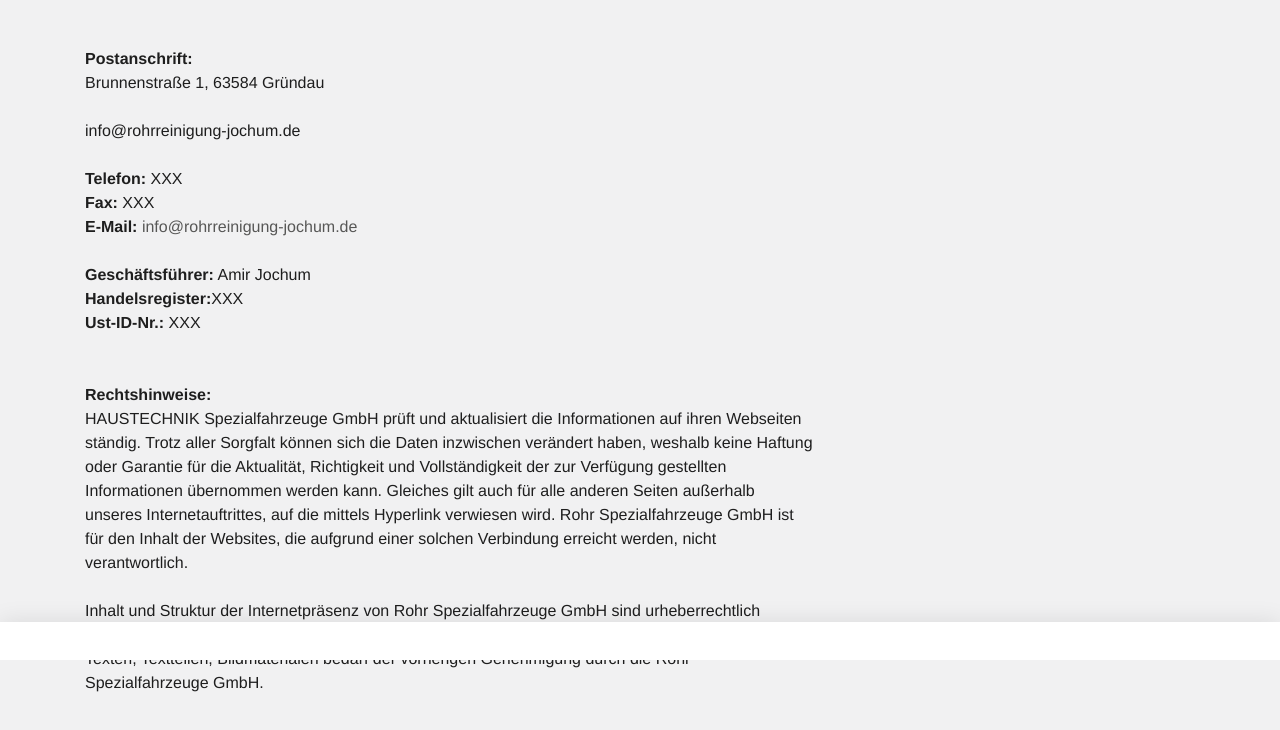
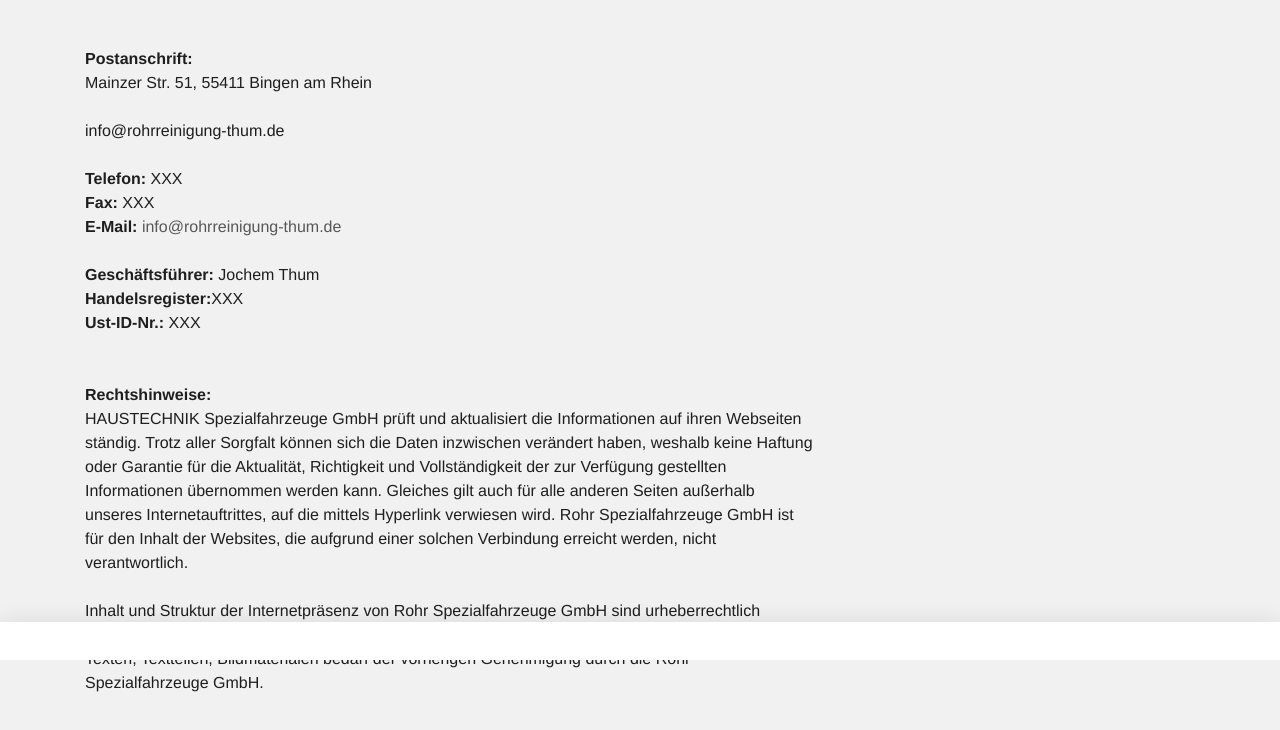
Before and after one commit to Hessen-klempner/rohrreinigung-Thum, a plain HTML site: page impressum.html in a window 1280 px wide. Shown: the part 140-870 px from the top of the page. Drawn offline with Linux system fonts and the light colour scheme; a script that the page names is missing.

Commit message:
Update impressum.html

```diff
--- a/impressum.html
+++ b/impressum.html
@@ -26,7 +26,7 @@ class="ie9"><![endif]--><!--[if (gt IE 9)|!(IE)]><!--><body><!--<![endif]-->
   <a href="index.html">startseite</a>
 
   Impressum</h2></div></div></div></div><div class="container slot-two-columns"><div class="row"><div class="col-xs-12 col-md-8">
-<a id="c8"></a><div class="content-text m-b-1"><div class="row"><div class="col-sm-12"><p class="bodytext"><strong>Postanschrift:</strong><br> Brunnenstraße 1, 63584 Gründau <br>  <br> info@rohrreinigung-jochum.de</p><p class="bodytext">&nbsp;</p><p class="bodytext"><strong>Telefon:</strong>  XXX<br> <strong>Fax:</strong>  XXX<br> <strong>E-Mail:</strong> <a href="mailto:info@rohrreinigung-jochum.de">info@rohrreinigung-jochum.de</a></p><p class="bodytext">&nbsp;</p><p class="bodytext"><strong>Geschäftsführer:</strong>  Amir Jochum
+<a id="c8"></a><div class="content-text m-b-1"><div class="row"><div class="col-sm-12"><p class="bodytext"><strong>Postanschrift:</strong><br> Mainzer Str. 51, 55411 Bingen am Rhein <br>  <br> info@rohrreinigung-thum.de</p><p class="bodytext">&nbsp;</p><p class="bodytext"><strong>Telefon:</strong>  XXX<br> <strong>Fax:</strong>  XXX<br> <strong>E-Mail:</strong> <a href="mailto:info@rohrreinigung-thum.de">info@rohrreinigung-thum.de</a></p><p class="bodytext">&nbsp;</p><p class="bodytext"><strong>Geschäftsführer:</strong>  Jochem Thum
 
 
 
```
